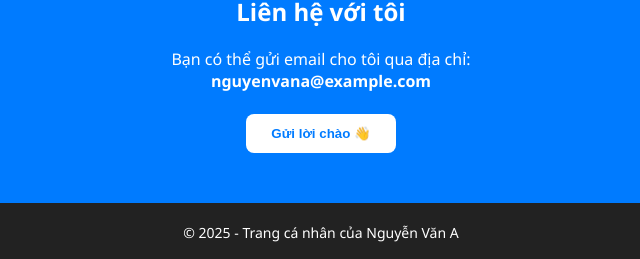
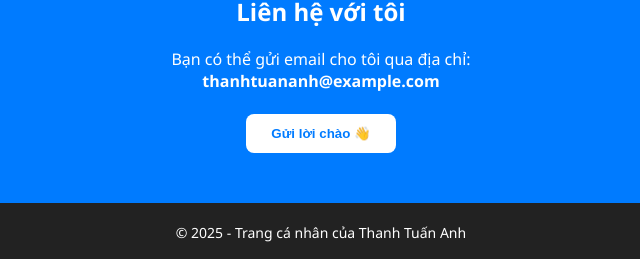
Before and after one commit to ThanhTuanAnh/index, a plain HTML site: page index.html in a window 1280 px wide. Shown: the part 945-1204 px from the top of the page, 319-959 px from the left. Drawn offline with Linux system fonts and the light colour scheme.

Commit message:
Update index.html

```diff
--- a/index.html
+++ b/index.html
@@ -192,13 +192,13 @@
   <section id="contact" class="contact">
     <h2>Liên hệ với tôi</h2>
     <p>Bạn có thể gửi email cho tôi qua địa chỉ:</p>
-    <p><strong>nguyenvana@example.com</strong></p>
+    <p><strong>thanhtuananh@example.com</strong></p>
     <br>
     <button onclick="lienHe()">Gửi lời chào 👋</button>
   </section>
 
   <footer>
-    © 2025 - Trang cá nhân của Nguyễn Văn A
+    © 2025 - Trang cá nhân của Thanh Tuấn Anh
   </footer>
 
   <script>
```
